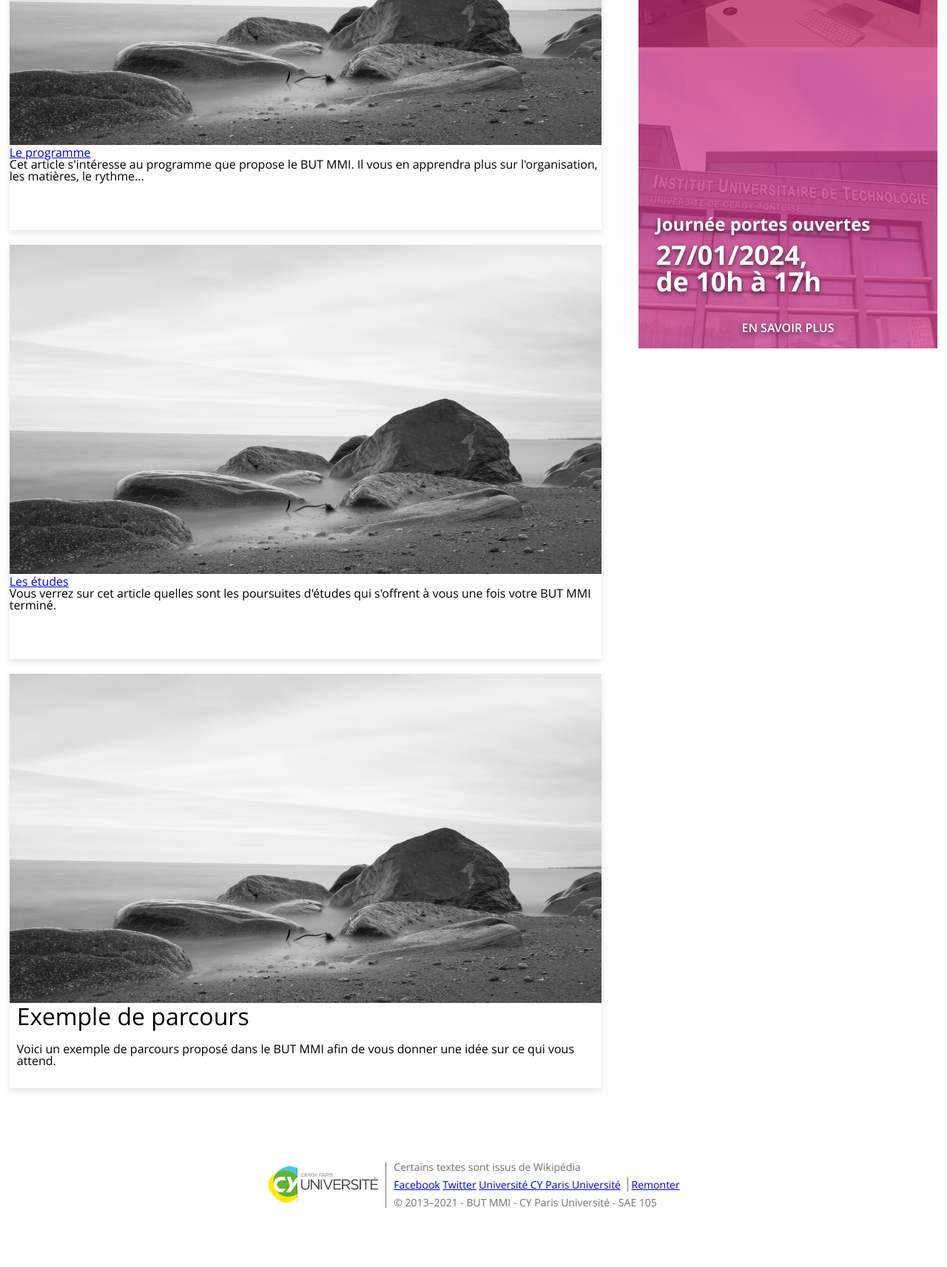
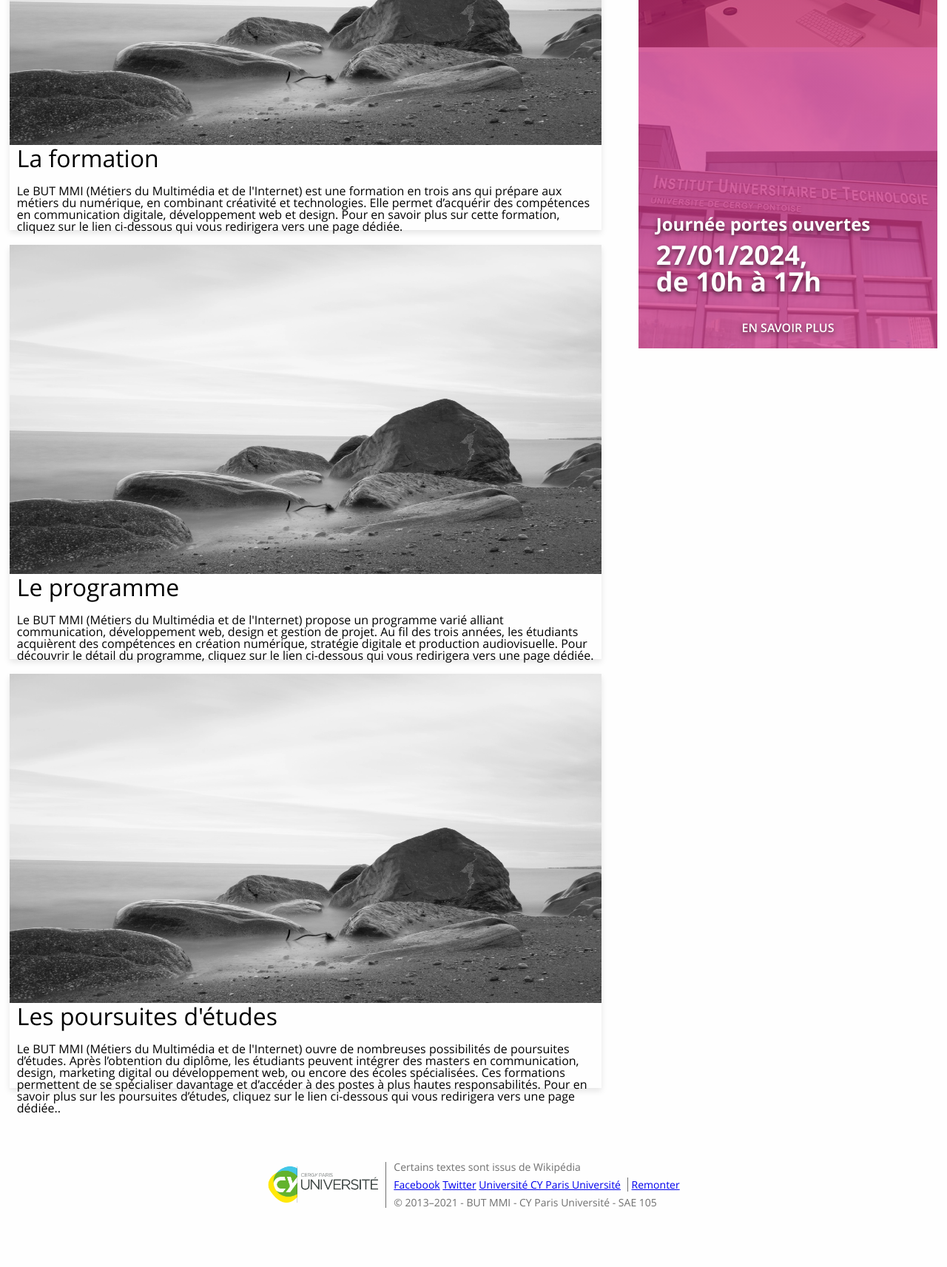
Before and after one commit to nssevy/SAE-105, a PHP site: page / in a window 1280 px wide. Shown: the part 928-2641 px from the top of the page at 74% size. Run offline with PHP 8.4, Linux system fonts and the light colour scheme.

Commit message:
ajout du css sur autre articles

```diff
--- a/index.php
+++ b/index.php
@@ -36,21 +36,21 @@
                 <section class="liste-articles">
                     <div class="contenu">
                     <img src="ressources/images/image-défaut.png" >
-                    <a href="https://blogdummi.fr/le-programme-du-but-mmi.html">
-                     Le programme </a>
-                          <p> Cet article s'intéresse au programme que propose le BUT MMI. Il vous en apprendra plus sur l'organisation, les matières, le rythme... </p>
+                    <a class="p1" href="https://www.letudiant.fr/etudes/dut/but-mmi-metiers-du-multimedia-et-de-l-internet.html">
+                     La formation </a>
+                          <p class="p2"> Le BUT MMI (Métiers du Multimédia et de l'Internet) est une formation en trois ans qui prépare aux métiers du numérique, en combinant créativité et technologies. Elle permet d’acquérir des compétences en communication digitale, développement web et design. Pour en savoir plus sur cette formation, cliquez sur le lien ci-dessous qui vous redirigera vers une page dédiée. </p>
 </div>
 <div class="contenu">
                     <img src="ressources/images/image-défaut.png">
-                    <a href="https://diplomeo.com/actualite-que_faire_apres_un_but_mmi" >
-                        Les études</a>
-                    <p> Vous verrez sur cet article quelles sont les poursuites d'études qui s'offrent à vous une fois votre BUT MMI terminé. </p>
+                    <a class="p1"href="https://blogdummi.fr/le-programme-du-but-mmi.html" >
+                        Le programme</a>
+                    <p class="p2"> Le BUT MMI (Métiers du Multimédia et de l'Internet) propose un programme varié alliant communication, développement web, design et gestion de projet. Au fil des trois années, les étudiants acquièrent des compétences en création numérique, stratégie digitale et production audiovisuelle. Pour découvrir le détail du programme, cliquez sur le lien ci-dessous qui vous redirigera vers une page dédiée. </p>
 </div>
 <div class="contenu">
                     <img src="ressources/images/image-défaut.png">
-                    <a class="p1"href="https://www.onisep.fr/ressources/univers-formation/formations/post-bac/but-metiers-du-multimedia-et-de-l-internet-parcours-creation-numerique" >
-                          Exemple de parcours </a>
-                    <p class="p2"> Voici un exemple de parcours proposé dans le BUT MMI afin de vous donner une idée sur ce qui vous attend. </p>
+                    <a class="p1"href="https://diplomeo.com/actualite-que_faire_apres_un_but_mmi" >
+                          Les poursuites d'études </a>
+                    <p class="p2"> Le BUT MMI (Métiers du Multimédia et de l'Internet) ouvre de nombreuses possibilités de poursuites d’études. Après l’obtention du diplôme, les étudiants peuvent intégrer des masters en communication, design, marketing digital ou développement web, ou encore des écoles spécialisées. Ces formations permettent de se spécialiser davantage et d’accéder à des postes à plus hautes responsabilités. Pour en savoir plus sur les poursuites d’études, cliquez sur le lien ci-dessous qui vous redirigera vers une page dédiée.. </p>
 </div>
                 </section>
                 <a class="jpo-banniere" title="Ouverture dans un nouvel onglet" href="https://www.cyu.fr/salons-journee-portes-ouvertes">
```
